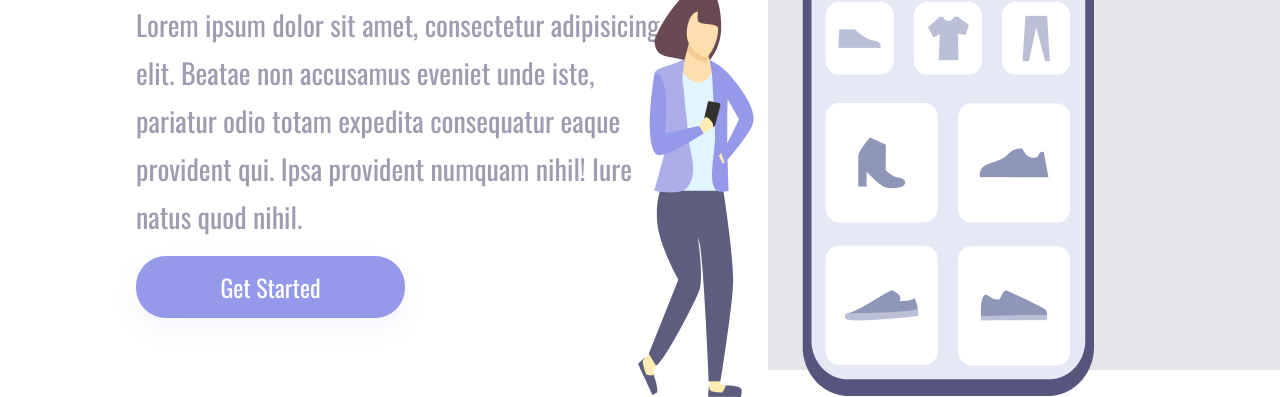
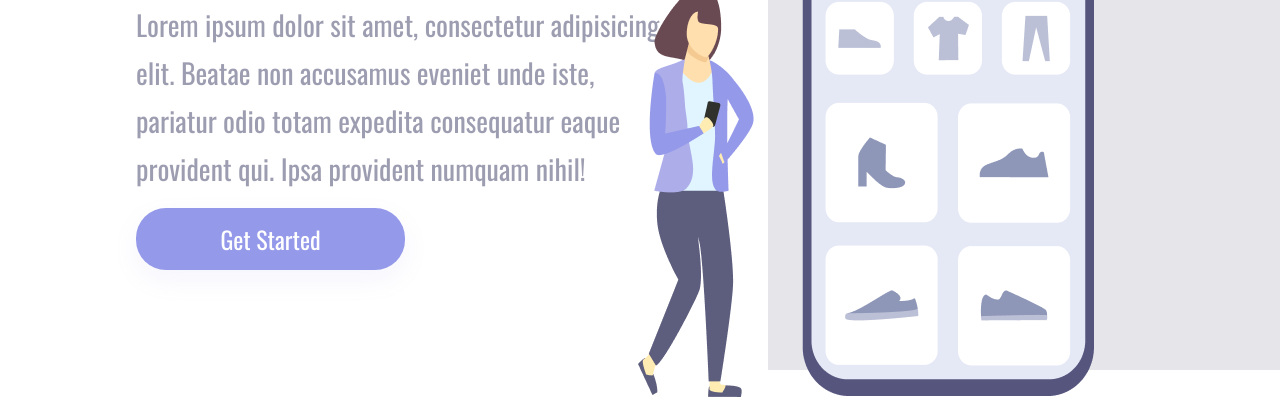
Before and after one commit to ericsonvaz-Dev/Easy-mobile-Responsivo, a plain HTML site: page index.html in a window 1280 px wide. Shown: the part 430-827 px from the top of the page. Drawn offline with nearby package versions, Linux system fonts and the light colour scheme.

Commit message:
Alteração de titulo

```diff
--- a/index.html
+++ b/index.html
@@ -8,7 +8,7 @@
     <link rel="preconnect" href="https://fonts.googleapis.com">
     <link rel="preconnect" href="https://fonts.gstatic.com" crossorigin>
     <link href="https://fonts.googleapis.com/css2?family=Oswald&display=swap" rel="stylesheet">
-    <title>Projeto Responsividade - 1 </title>
+    <title>Projeto Responsivo </title>
 </head>
 <body>
     <div class="wrapper">
@@ -16,7 +16,7 @@
             <h1>Easy Shopping Via Mobile</h1>
             <p>Lorem ipsum dolor sit amet, consectetur adipisicing elit. Beatae non accusamus eveniet unde iste,
                 pariatur odio totam expedita consequatur eaque provident qui.
-                 Ipsa provident numquam nihil! Iure natus quod nihil. </p>
+                 Ipsa provident numquam nihil! </p>
             <button>Get Started</button>
         </section>
         <section class="container-right">
```
